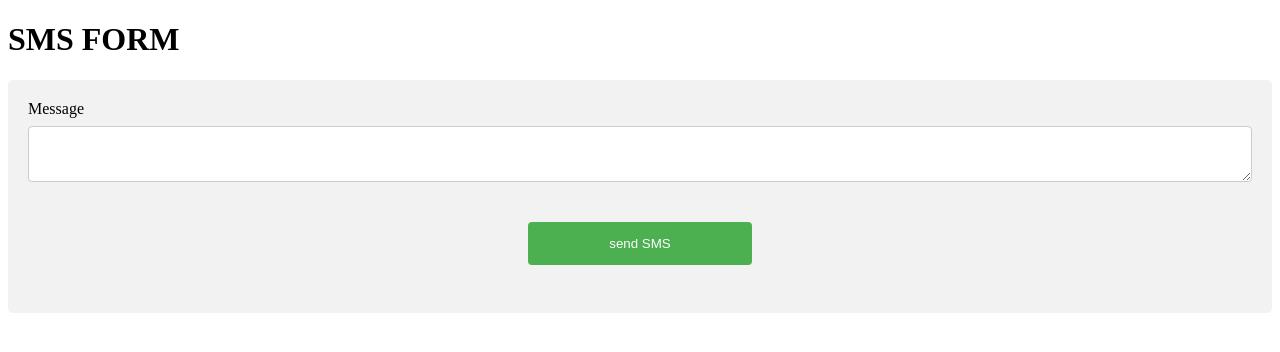
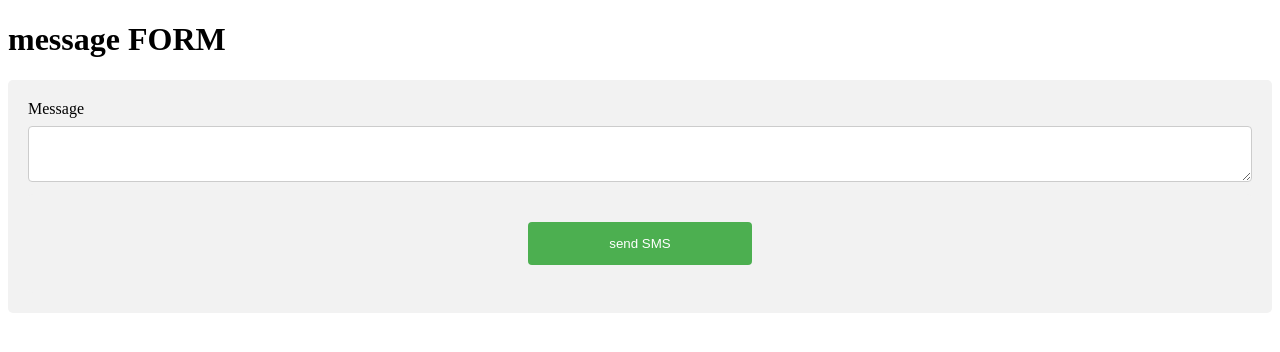
Before and after one commit to syedabdulks/crudsyed, a CodeIgniter app: page /web/index.php/sms/index in a window 1280 px wide. Shown: the top 352 px of the page. Run offline with CodeIgniter, Linux system fonts and the light colour scheme.

Commit message:
crudsyed

```diff
--- a/application/views/sms_form.php
+++ b/application/views/sms_form.php
@@ -33,7 +33,7 @@ input[type=submit] {
         </style>
 
         <body>
-            <h1>SMS FORM</h1>
+            <h1>message FORM</h1>
 
           <div>
             <form method='POST' action="<?=base_url('sms/send_sms')?>">
```
